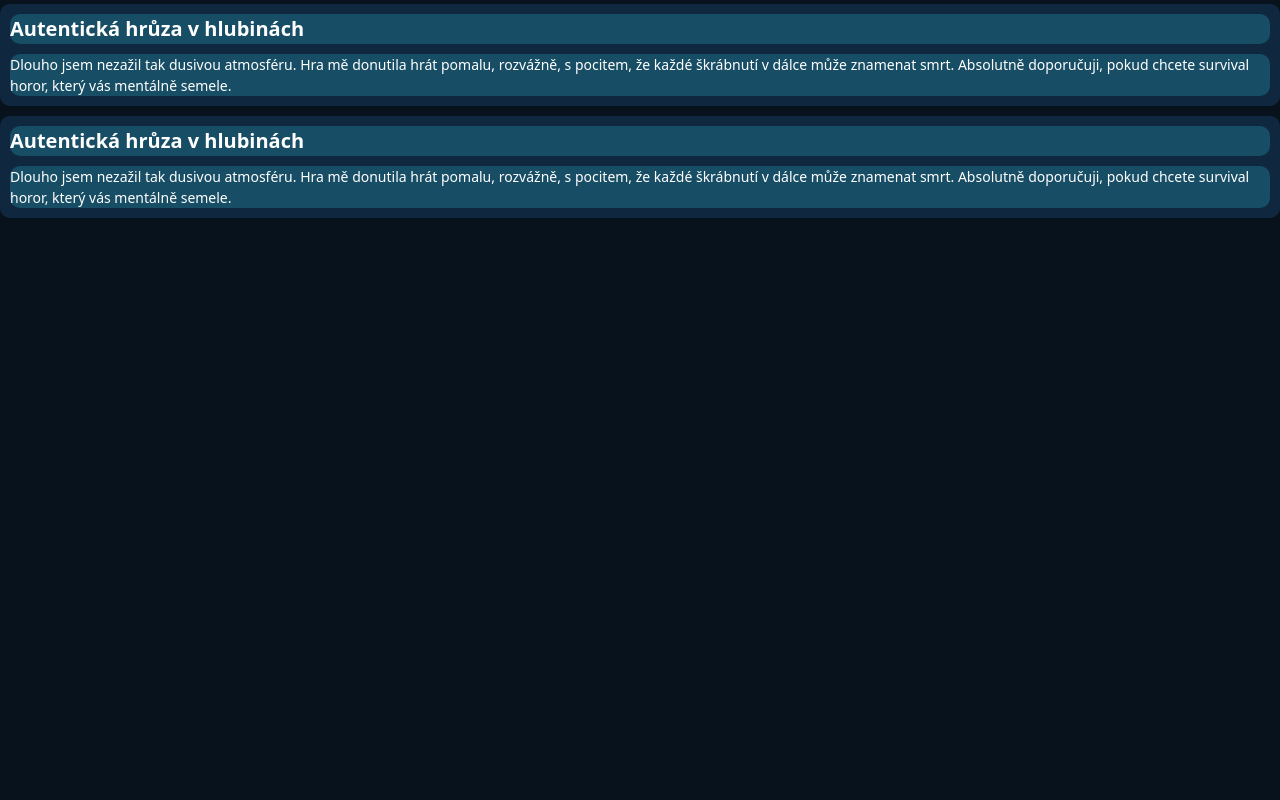
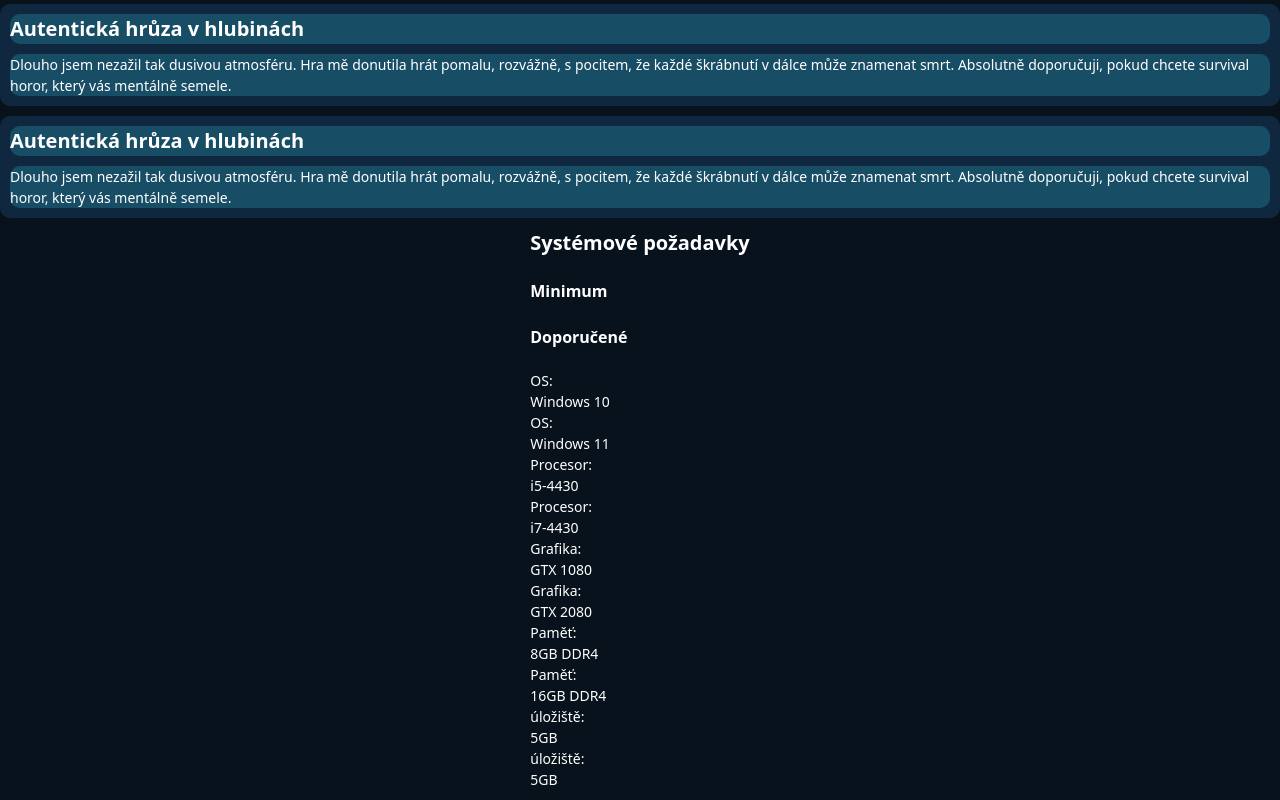
Before and after one commit to pslib-cz/2024-p2a-web-volnyprojekt-JakubKoci1, a website built with Vite: page web projekt/src/pages/GamePage1.html in a window 1280 px wide. Shown: the part 377-1177 px from the top of the page. Before the commit the page ends 800 px from the top, so only its background shows below. Built offline with nearby package versions, Linux system fonts and the light colour scheme.

Commit message:
please work

```diff
--- a/web projekt/src/pages/GamePage1.html
+++ b/web projekt/src/pages/GamePage1.html
@@ -45,6 +45,31 @@
                 <p>Dlouho jsem nezažil tak dusivou atmosféru. Hra mě donutila hrát pomalu, rozvážně, s pocitem, že každé škrábnutí v dálce může znamenat smrt. Absolutně doporučuji, pokud chcete survival horor, který vás mentálně semele.</p>
             </div>
         </div>
+        <div class="requirements">
+            <h3>Systémové požadavky</h3>
+            <h4>Minimum</h4>
+            <h4>Doporučené</h4>
+            <p>OS:</p>
+            <p>Windows 10</p>
+            <p>OS:</p>
+            <p>Windows 11</p>
+            <p>Procesor:</p>
+            <p>i5-4430</p>
+            <p>Procesor:</p>
+            <p>i7-4430</p>
+            <p>Grafika:</p>
+            <p>GTX 1080</p>
+            <p>Grafika:</p>
+            <p>GTX 2080</p>
+            <p>Paměť:</p>
+            <p>8GB DDR4</p>
+            <p>Paměť:</p>
+            <p>16GB DDR4</p>
+            <p>úložiště:</p>
+            <p>5GB</p>
+            <p>úložiště:</p>
+            <p>5GB</p>
+        </div>
     </div>
   </main>
 </body>
--- a/web projekt/src/styles/style.css
+++ b/web projekt/src/styles/style.css
@@ -329,3 +329,6 @@ main{
   flex-direction: column;
   gap: 10px;
 }
+.requirements{
+
+}
```
